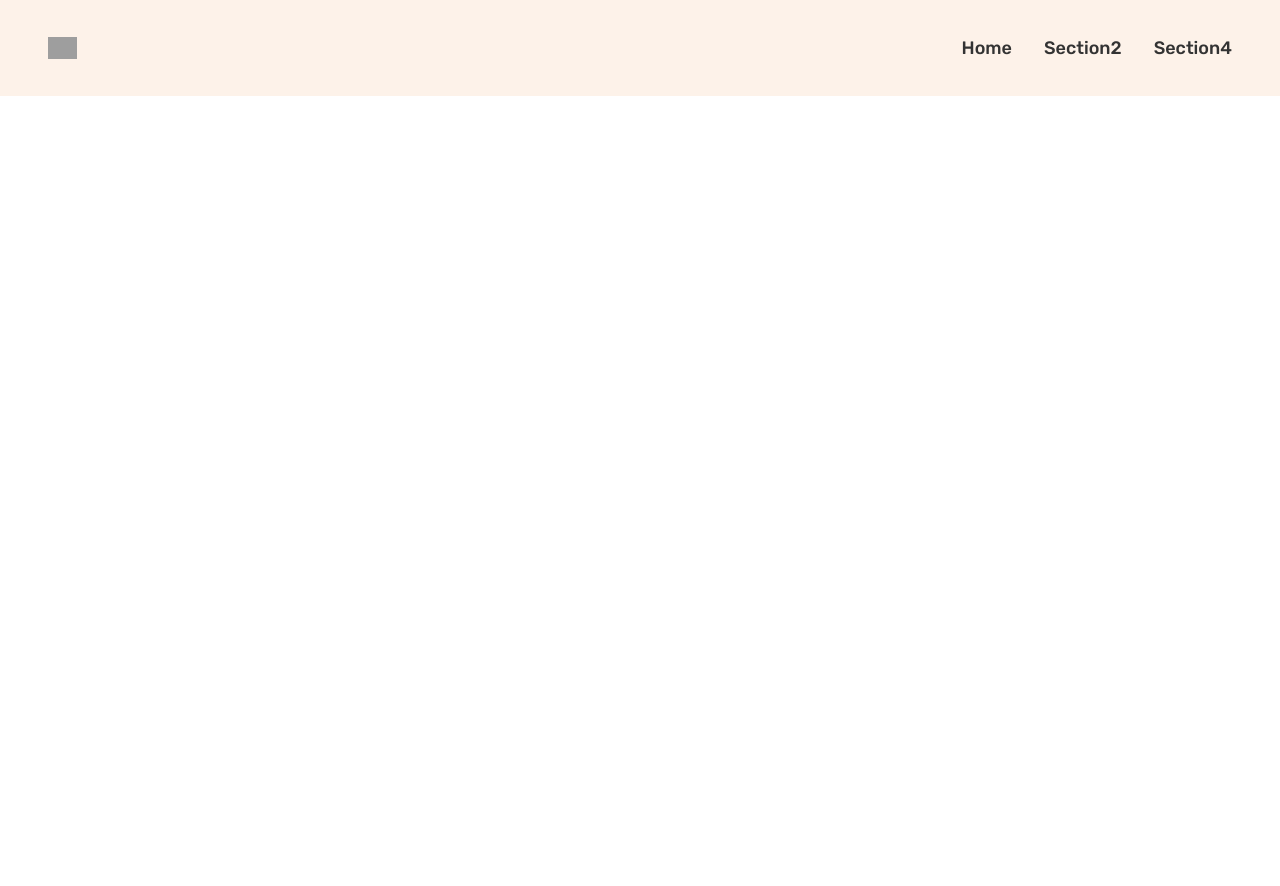
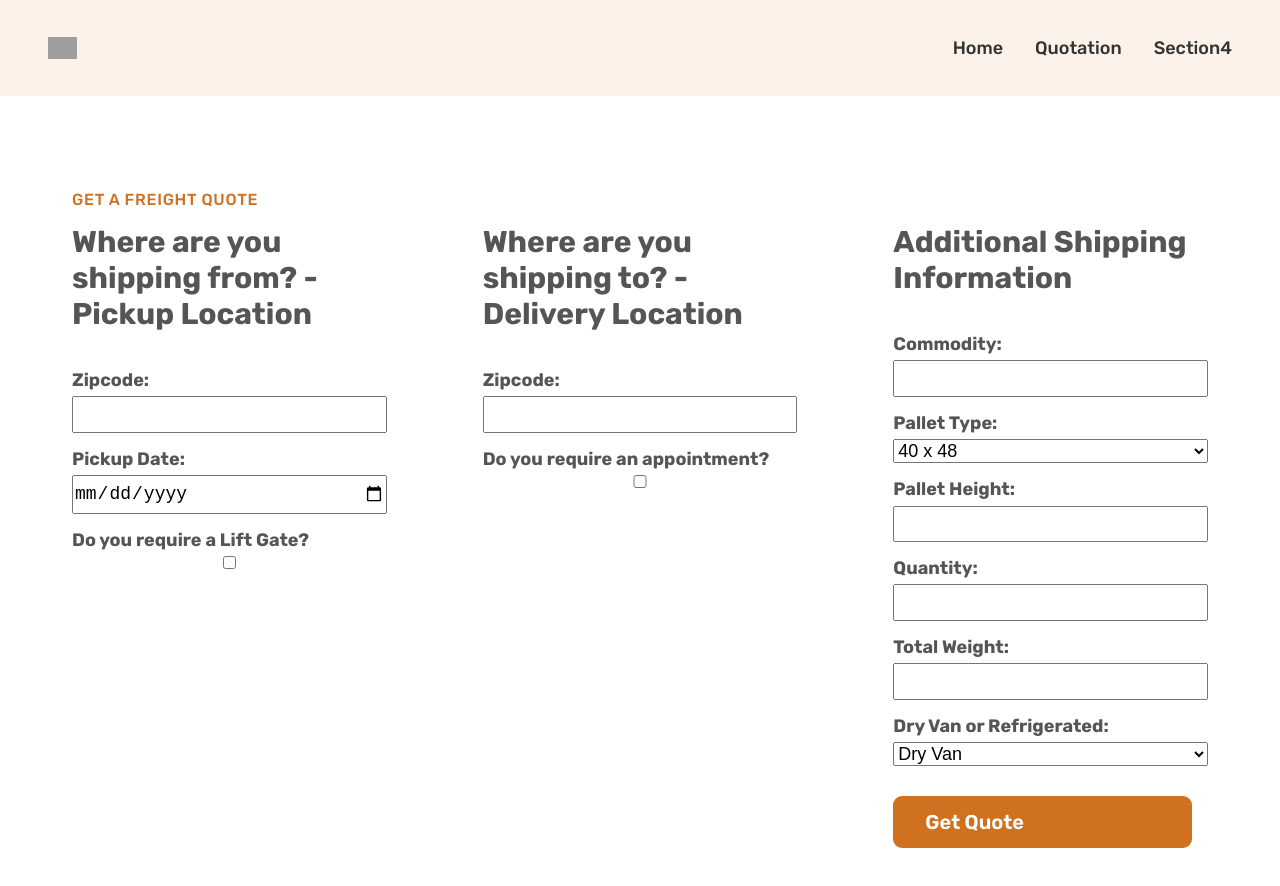
Before and after one commit to dredysteam/ETS_Project, an Angular app: page /quotation in a window 1280 px wide. Before the commit this address led to /. Shown: the top 886 px of the page. Before the commit the page ends 800 px from the top, so only its background shows below. Built offline with nearby package versions, Linux system fonts and the light colour scheme; grey boxes are pictures that could not be loaded.

Commit message:
quotation module created get quote container creat

```diff
--- a/src/app/components/nav/nav.component.ts
+++ b/src/app/components/nav/nav.component.ts
@@ -13,8 +13,8 @@ export class NavComponent implements OnInit {
       name: 'Home',
     },
     {
-      route: 'Section2',
-      name: 'Section2',
+      route: 'quotation',
+      name: 'Quotation',
     },
     {
       route: 'Section3',
--- /dev/null
+++ b/src/transport/quotation/containers/get-quote/get-quote.component.css
@@ -0,0 +1,16 @@
+.quote-form {
+  padding: 9.6rem 0;
+}
+
+.step-description {
+  font-size: 1.8rem;
+  line-height: 1.8;
+}
+.step-quote {
+  display: flex;
+  flex-direction: column;
+}
+
+.btn {
+  background-color: #cf711f;
+}
--- /dev/null
+++ b/src/transport/quotation/containers/get-quote/get-quote.component.html
@@ -0,0 +1,142 @@
+<form class="quote-form" action="/submit-form" method="post">
+  <div class="container">
+    <span class="subheading">Get a Freight Quote</span>
+  </div>
+
+  <div class="container grid grid--3-cols">
+    <div class="step-quote">
+      <h3 class="heading-terciary">
+        Where are you shipping from? - Pickup Location
+      </h3>
+      <label class="step-description" for="pickup-zipcode">Zipcode:</label>
+      <input
+        class="step-description"
+        type="text"
+        id="pickup-zipcode"
+        name="pickup-zipcode"
+        required
+      />
+      <br />
+      <label class="step-description" for="pickup-date">Pickup Date:</label>
+      <input
+        class="step-description"
+        type="date"
+        id="pickup-date"
+        name="pickup-date"
+        required
+      />
+      <br />
+      <label class="step-description" for="lift-gate"
+        >Do you require a Lift Gate?</label
+      >
+      <input
+        class="step-description"
+        type="checkbox"
+        id="lift-gate"
+        name="lift-gate"
+      />
+    </div>
+    <div class="step-quote">
+      <h3 class="heading-terciary">
+        Where are you shipping to? - Delivery Location
+      </h3>
+      <label class="step-description" for="delivery-zipcode">Zipcode:</label>
+      <input
+        class="step-description"
+        type="text"
+        id="delivery-zipcode"
+        name="delivery-zipcode"
+        required
+      />
+      <br />
+      <label class="step-description" for="appointment"
+        >Do you require an appointment?</label
+      >
+      <input
+        class="step-description"
+        type="checkbox"
+        id="appointment"
+        name="appointment"
+      />
+    </div>
+    <div class="step-quote">
+      <h3 class="heading-terciary">Additional Shipping Information</h3>
+      <label class="step-description" for="commodity">Commodity:</label>
+      <input
+        class="step-description"
+        type="text"
+        id="commodity"
+        name="commodity"
+        required
+      />
+      <br />
+      <label class="step-description" for="pallet-type">Pallet Type:</label>
+      <select
+        class="step-description"
+        id="pallet-type"
+        name="pallet-type"
+        required
+      >
+        <option value="40x48">40 x 48</option>
+        <option value="40x40">40 x 40</option>
+      </select>
+      <br />
+      <label class="step-description" for="pallet-height">Pallet Height:</label>
+      <input
+        class="step-description"
+        type="number"
+        id="pallet-height"
+        name="pallet-height"
+        required
+      />
+      <br />
+      <label class="step-description" for="quantity">Quantity:</label>
+      <input
+        class="step-description"
+        type="number"
+        id="quantity"
+        name="quantity"
+        required
+      />
+      <br />
+      <label class="step-description" for="total-weight">Total Weight:</label>
+      <input
+        class="step-description"
+        type="number"
+        id="total-weight"
+        name="total-weight"
+        required
+      />
+      <br />
+      <label class="step-description" for="dry-van"
+        >Dry Van or Refrigerated:</label
+      >
+      <select class="step-description" id="dry-van" name="dry-van" required>
+        <option value="Dry Van">Dry Van</option>
+        <option value="Refrigerated">Refrigerated</option>
+      </select>
+      <br />
+      <!-- <label class="step-description" for="temperature">Temperature:</label>
+      <input
+        class="step-description"
+        type="text"
+        id="temperature"
+        name="temperature"
+      /> -->
+      <br />
+      <!-- <label class="step-description" for="contact-number"
+        >Contact Number:</label
+      >
+      <input
+        class="step-description"
+        type="tel"
+        id="contact-number"
+        name="contact-number"
+        required
+      /> -->
+      <br />
+
+      <a href="" class="btn btn--full margin-right-sm">Get Quote </a>
+    </div>
+  </div>
+</form>
--- /dev/null
+++ b/src/transport/quotation/containers/get-quote/get-quote.component.ts
@@ -0,0 +1,15 @@
+import { Component, OnInit } from '@angular/core';
+
+@Component({
+  selector: 'app-get-quote',
+  templateUrl: './get-quote.component.html',
+  styleUrls: ['./get-quote.component.css']
+})
+export class GetQuoteComponent implements OnInit {
+
+  constructor() { }
+
+  ngOnInit(): void {
+  }
+
+}
--- /dev/null
+++ b/src/transport/quotation/quotation.module.ts
@@ -0,0 +1,16 @@
+import { NgModule } from '@angular/core';
+import { CommonModule } from '@angular/common';
+import { Routes, RouterModule } from '@angular/router';
+
+// containers
+import { GetQuoteComponent } from './containers/get-quote/get-quote.component';
+
+//Routes
+
+export const ROUTES: Routes = [{ path: '', component: GetQuoteComponent }];
+
+@NgModule({
+  declarations: [GetQuoteComponent],
+  imports: [CommonModule, RouterModule.forChild(ROUTES)],
+})
+export class QuotationModule {}
--- a/src/transport/transport.module.ts
+++ b/src/transport/transport.module.ts
@@ -8,6 +8,11 @@ export const ROUTES: Routes = [
     loadChildren: () =>
       import('./dashboard/dashboard.module').then((m) => m.DashboardModule),
   },
+  {
+    path: 'quotation',
+    loadChildren: () =>
+      import('./quotation/quotation.module').then((m) => m.QuotationModule),
+  },
 ];
 @NgModule({
   declarations: [],
```
Also changed, not shown: 1 other file (tests, documents, lock files or other folders).
